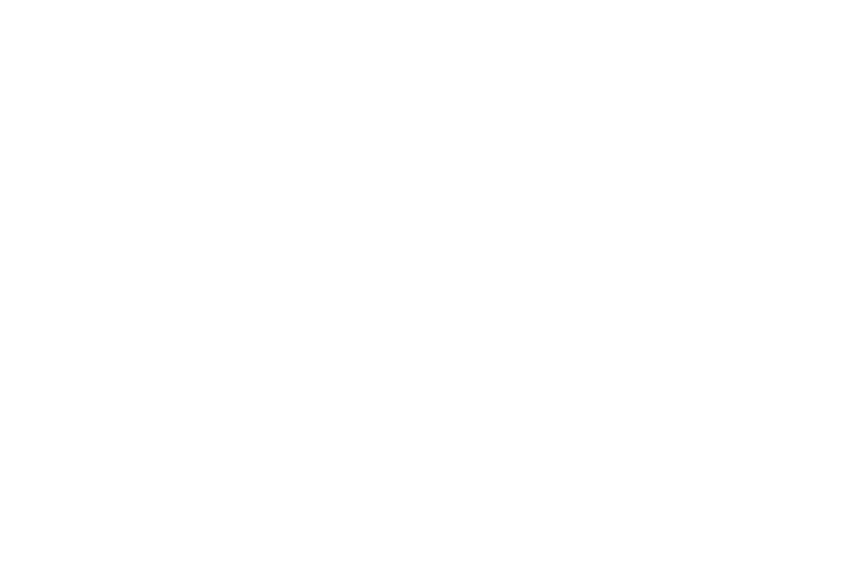
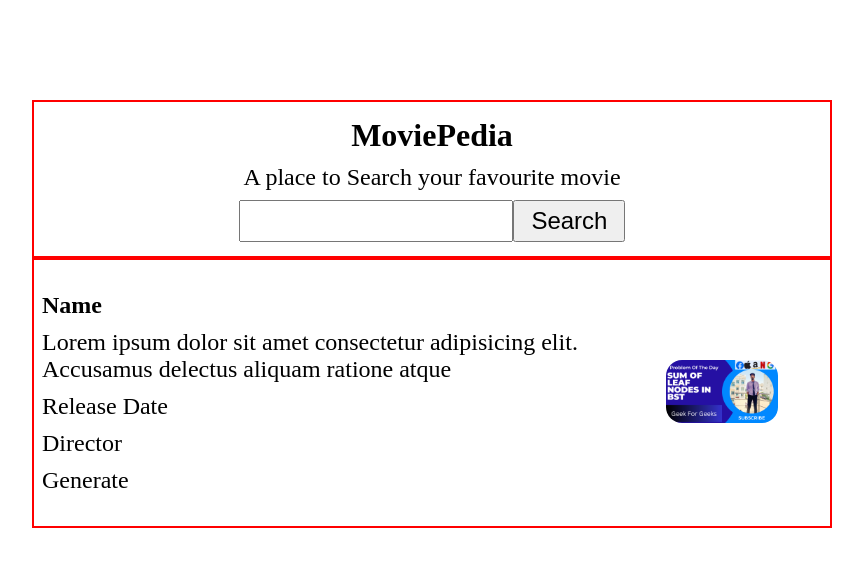
Before and after one commit to ravikant-turi/30-DAYS-30-PROJECT-JS, a plain HTML site: page 19-MovieSearchWebsite/index.html in a window 1280 px wide. Shown: the whole page, without its empty margins (208-1071 px from the left). Drawn offline with Linux system fonts and the light colour scheme; no server answers.

Commit message:
commit all

```diff
--- a/19-MovieSearchWebsite/app.js
+++ b/19-MovieSearchWebsite/app.js
@@ -0,0 +1,28 @@
+
+// Define the API URL
+const apiUrl = 'https://api.themoviedb.org/3/movie/157336?api_key=f27f57ade17a44669e19a070d4e34fb1';
+
+// Function to fetch movie data
+async function fetchMovieData() {
+  try {
+    // Make the fetch request
+    const response = await fetch(apiUrl);
+
+    // Check if the response is okay (status in the range 200-299)
+    if (!response.ok) {
+      throw new Error(`HTTP error! Status: ${response.status}`);
+    }
+
+    // Parse the JSON data
+    const data = await response.json();
+
+    // Log or use the data
+    console.log(data);
+  } catch (error) {
+    // Handle errors (e.g., network issues, invalid API key)
+    console.error('Error fetching the movie data:', error);
+  }
+}
+
+// Call the function to fetch movie data
+fetchMovieData();
--- a/19-MovieSearchWebsite/index.html
+++ b/19-MovieSearchWebsite/index.html
@@ -1,16 +1,39 @@
 <!DOCTYPE html>
 <html lang="en">
-<head>
-    <meta charset="UTF-8">
-    <meta name="viewport" content="width=device-width, initial-scale=1.0">
-    <link rel="stylesheet" href="style.css">
+  <head>
+    <meta charset="UTF-8" />
+    <meta name="viewport" content="width=device-width, initial-scale=1.0" />
+    <link rel="stylesheet" href="style.css" />
     <title>Movie Search Website</title>
-</head>
-<body>
+  </head>
+  <body>
+    <section class="heroSection">
+        <div>
+            <h1>MoviePedia</h1>
+            <p>A place to Search your favourite movie</p>
+            <form action="">
+                <input type="text" id="userInput" required />
+                <button id="movieSearchbtn">Search</button>
+            </form>
+        </div>
+    </section>
 
+    <section class="detialSection">
 
+        <div class="detailsDiv">
+          <h1 id="movieName">Name</h1>
+          <p id="movieDescription">Lorem ipsum dolor sit amet consectetur
+             adipisicing elit. Accusamus delectus aliquam ratione atque
+             </p>
+          <p id="releaseDate">Release Date</p>
+          <p id="director">Director</p>
+          <p id="generate">Generate</p>
+        </div>
+        <div class="imgdiv">
+            <img id="moviePoster" src="img.png" alt="">
+        </div>
 
-
+    </section>
     <script src="app.js"></script>
-</body>
+  </body>
 </html>
--- a/19-MovieSearchWebsite/style.css
+++ b/19-MovieSearchWebsite/style.css
@@ -0,0 +1,80 @@
+*{
+    padding: 0;
+    margin: 0;
+    box-sizing: border-box;
+
+}
+
+body{
+    display: flex;
+    flex-direction: column;
+    align-items: center;
+    justify-content: center;
+
+    margin-top: 100px;
+}
+section{
+    padding: 10px;
+    width: 90%;
+    max-width: 800px;
+    border: 2px solid red;
+    display: flex;
+    justify-content:space-around;
+}
+
+.heroSection{
+    text-align: center;
+
+    h1{
+        font-size: 2rem;
+        margin-top: 5px;
+    }
+
+}
+p{
+    margin-top: 10px;
+    font-size: 1.5rem;
+}
+
+form{
+    margin-top: 5px;
+    position: relative;
+    /* background-color: green; */
+    overflow: hidden;
+    display: flex;
+    justify-content: center;
+    align-items: center;
+    padding: 4px;
+
+}
+
+
+#userInput{
+
+   width: 60%;
+   padding: 5px  1rem;
+   font-size: 1.5rem;
+}
+#movieSearchbtn{
+    padding: 5px 1rem;
+    font-size: 1.5rem;
+}
+.detialSection{
+   display: flex;
+   align-items: center;
+   padding: 2rem 0.5rem;
+   gap: 2rem;
+   /* flex-wrap: wrap; */
+}
+.detialDic{
+    min-width: 210px;
+    width: 60%;
+}
+#moviePoster{
+
+    width: 60%;
+    border-radius: 1rem;
+    min-width: 112px;
+    max-width: 250px;
+
+}
```
Also changed, not shown: 19-MovieSearchWebsite/img.png (added), 21-NumberGuessingGame/index.html (added).
